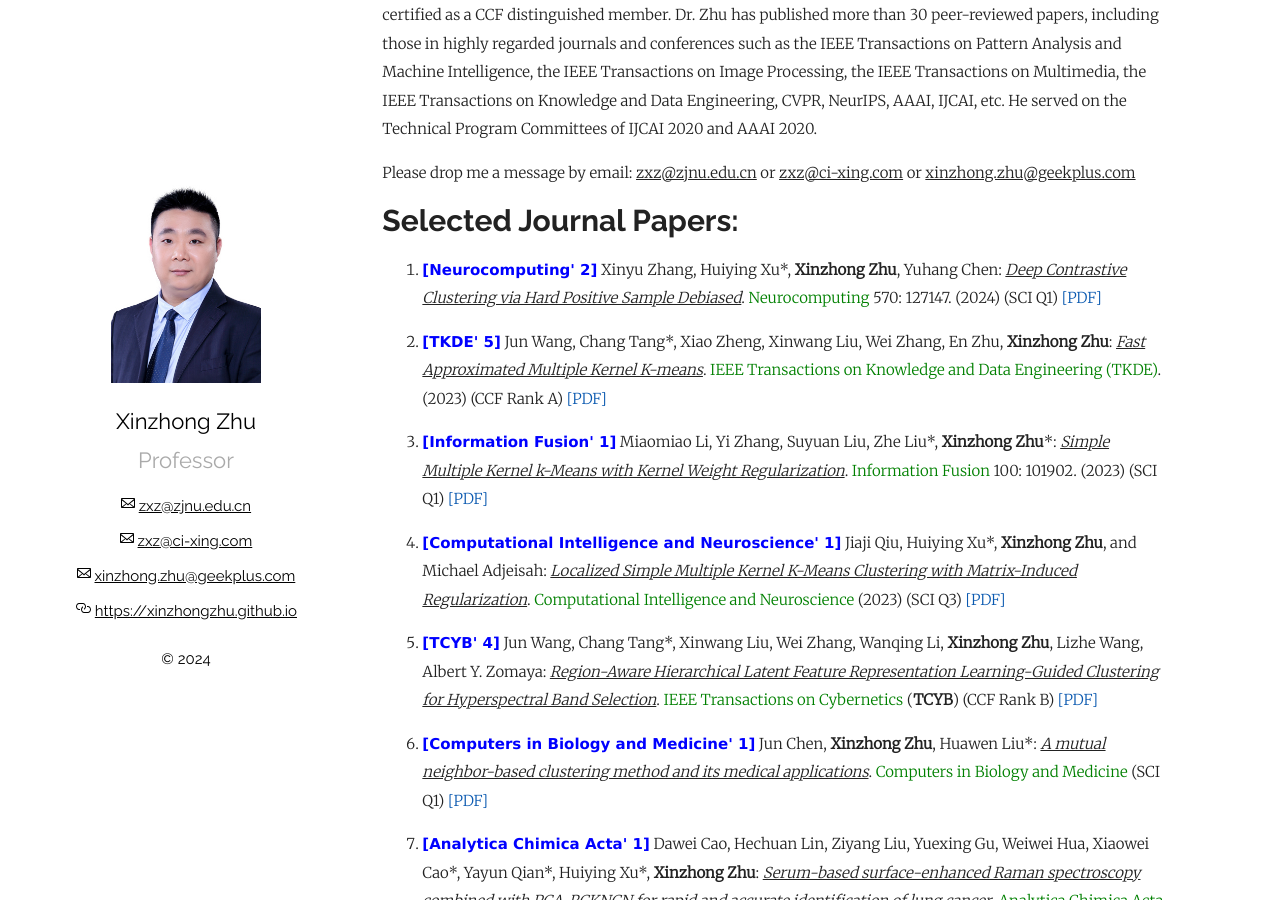
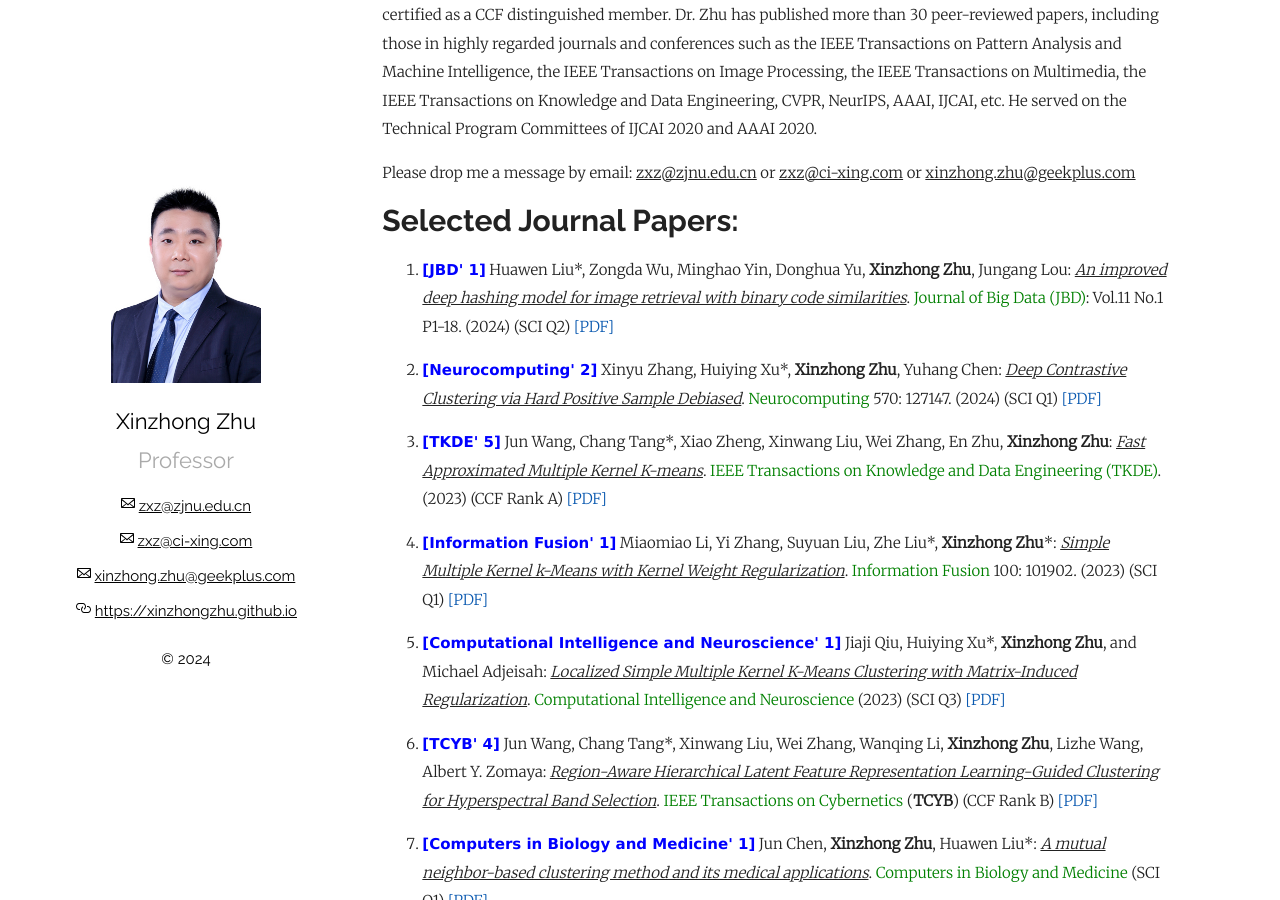
Before and after one commit to xinzhongzhu/xinzhongzhu.github.io, a Jekyll site: the page built from index.md, in a window 1280 px wide and 900 px high, scrolled down 322 px. Built offline with Jekyll 4.4.1, drawn with Linux system fonts in a browser that asks for light colours; our own code applies the rules of GitHub Pages for plain Markdown files.

Commit message:
Update index.md

```diff
--- a/index.md
+++ b/index.md
@@ -15,7 +15,7 @@ Please drop me a message by email: <u>zxz@zjnu.edu.cn</u> or <u>zxz@ci-xing.com<
 
 <ol>
 
-
+ <p style="margin-top: 8px;"><li><font face="verdana" color="blue"><b>[JBD' 1]</b></font> Huawen Liu*, Zongda Wu, Minghao Yin, Donghua Yu, <b>Xinzhong Zhu</b>, Jungang Lou: <i><u>An improved deep hashing model for image retrieval with binary code similarities</u></i>. <font color="green">Journal of Big Data (JBD)</font>: Vol.11 No.1 P1-18. (2024) (SCI Q2) <a href = "https://xinzhongzhu.github.io/document/s40537-024-00919-4.pdf">[PDF]</a></li></p>
 
 
  <p style="margin-top: 8px;"><li><font face="verdana" color="blue"><b>[Neurocomputing' 2]</b></font> Xinyu Zhang, Huiying Xu*, <b>Xinzhong Zhu</b>, Yuhang Chen: <i><u>Deep Contrastive Clustering via Hard Positive Sample Debiased</u></i>. <font color="green">Neurocomputing</font> 570: 127147. (2024) (SCI Q1) <a href = "https://xinzhongzhu.github.io/document/%5BNeuroComputing%5D%20Deep%20Contrastive%20Clustering%20via%20Hard%20positive%20sample%20Debiased.pdf">[PDF]</a></li></p>
```
